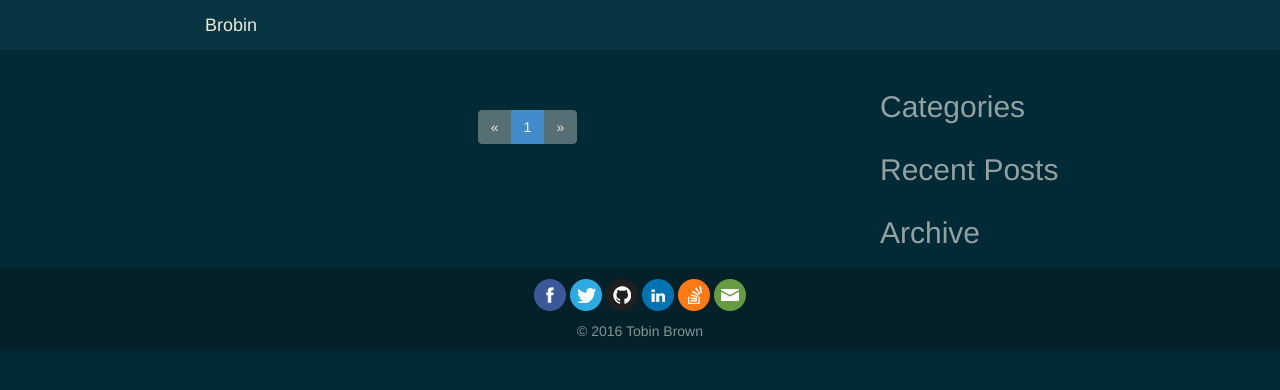
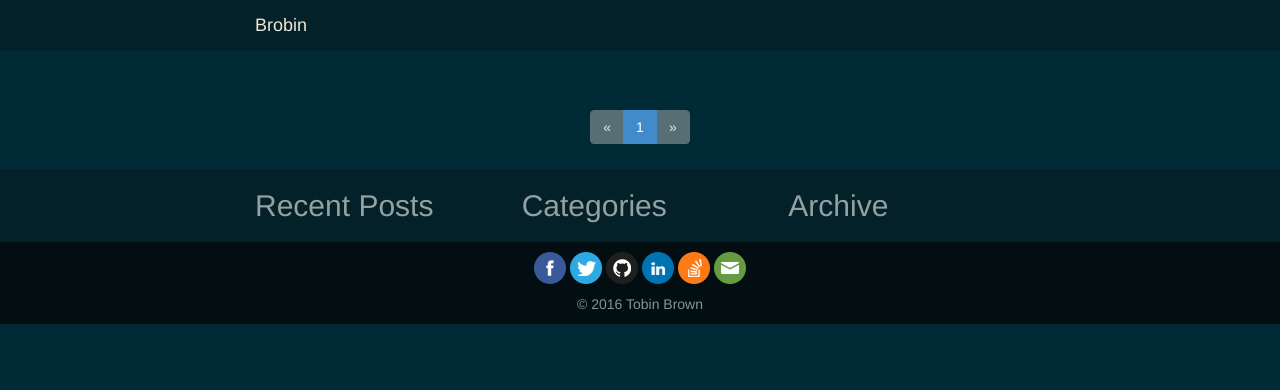
Before and after one commit to Brobin/brobin-v2, a Django app: page /blog/ in a window 1280 px wide. Shown: the top 390 px of the page. Run offline with Django 3.2, Linux system fonts and the light colour scheme; data that the repository does not hold is empty; parts of the project's set-up code (start-up, migrations or seed data) failed here and were passed over; some libraries are stand-ins or nearby versions.

Commit message:
remove sidebar and move it to a sitewide footer

```diff
--- a/blog/templates/blog/_sidebar.html
+++ /dev/null
@@ -1,12 +0,0 @@
-<div class="row">
-   {% load blog_tags %}
-    <div class="col-sm-12 col-xs-6">
-        {% blog_categories %}
-    </div>
-    <div class="col-sm-12 col-xs-6">
-       {% recent_posts %}
-    </div>
-    <div class="col-sm-12 col-xs-6">
-       {% blog_archive %}
-    </div>
-</div>
--- a/blog/templates/blog/blog.html
+++ b/blog/templates/blog/blog.html
@@ -4,9 +4,6 @@
 
 {% block content %}
 
-<div class="row">
-
-    <div class="col-sm-9">
 {% for post in posts %}
     <div class="post">
         <h3><a href="{{ post.url }}">{{ post.title }}</a></h3>
@@ -34,12 +31,5 @@
         {% endif %}
     </ul>
 </center>
-    </div>
-
-    <div class="col-sm-3">
-        {% include "blog/_sidebar.html" %}
-    </div>
-
-</div>
 
 {% endblock %}
--- a/blog/templates/blog/tags/_blog_categories.html
+++ b/blog/templates/blog/tags/_blog_categories.html
@@ -1,5 +1,4 @@
 <h2>Categories</h2>
 {% for cat in categories %}
-    <a href="{{cat.url}}">{{cat.title}}</a>
-    <br/>
+    <a href="{{cat.url}}">{{cat.title}}</a>{% if not forloop.last %}, {% endif %}
 {% endfor %}
--- a/blog/templatetags/blog_tags.py
+++ b/blog/templatetags/blog_tags.py
@@ -5,8 +5,8 @@ from blog.models import Post, Category
 register = template.Library()
 
 
-@register.inclusion_tag('blog/tags/_recent_posts.html')
-def recent_posts():
+@register.inclusion_tag('blog/tags/_blog_recent.html')
+def blog_recent():
     return {'recent': Post.objects.order_by('-created')[:5]}
 
 
@@ -14,6 +14,7 @@ def recent_posts():
 def blog_categories():
     return {'categories': Category.objects.all()}
 
+
 @register.inclusion_tag('blog/tags/_blog_archive.html')
 def blog_archive():
     years = [p.created.year for p in Post.objects.all()]
--- a/brobin/static/css/site.css
+++ b/brobin/static/css/site.css
@@ -2,15 +2,26 @@ html {
     position: relative;
     min-height: 100%;
 }
+
 .container {
-    max-width: 900px;
+    max-width: 800px;
 }
-footer {
-    margin-top:10px;
-    padding-top: 10px;
-    padding-bottom: 10px;
-    background-color: #042029;
-}
+
 img {
     max-width: 100%;
 }
+
+.footer-primary {
+    background-color: #042029;
+    padding-bottom: 10px;
+}
+
+.footer-secondary {
+    padding-top: 10px;
+    padding-bottom: 10px;
+    background-color: #020E12;
+}
+
+.navbar-default {
+    background-color: #042029;
+}
--- a/brobin/templates/base.html
+++ b/brobin/templates/base.html
@@ -37,7 +37,24 @@
     {% endblock %}
     </div>
 
-    <footer class="footer">
+    <footer class="footer-primary">
+        <div class="container">
+            <div class="row">
+               {% load blog_tags %}
+                <div class="col-sm-4 col-xs-6">
+                   {% blog_recent %}
+                </div>
+                <div class="col-sm-4 col-xs-6">
+                    {% blog_categories %}
+                </div>
+                <div class="col-sm-4 col-xs-6">
+                   {% blog_archive %}
+                </div>
+            </div>
+        </div>
+    </footer>
+
+    <footer class="footer-secondary">
         <div class="container text-center">
             {% load staticfiles %}
             <a href="//www.facebook.com/tobinjbrown" target="_blank" title="Tobin on Facebook">
```
Also changed, not shown: blog/templates/blog/tags/_blog_recent.html (renamed from blog/templates/blog/tags/_recent_posts.html). Lines whose indentation alone changed are shown as unchanged.
